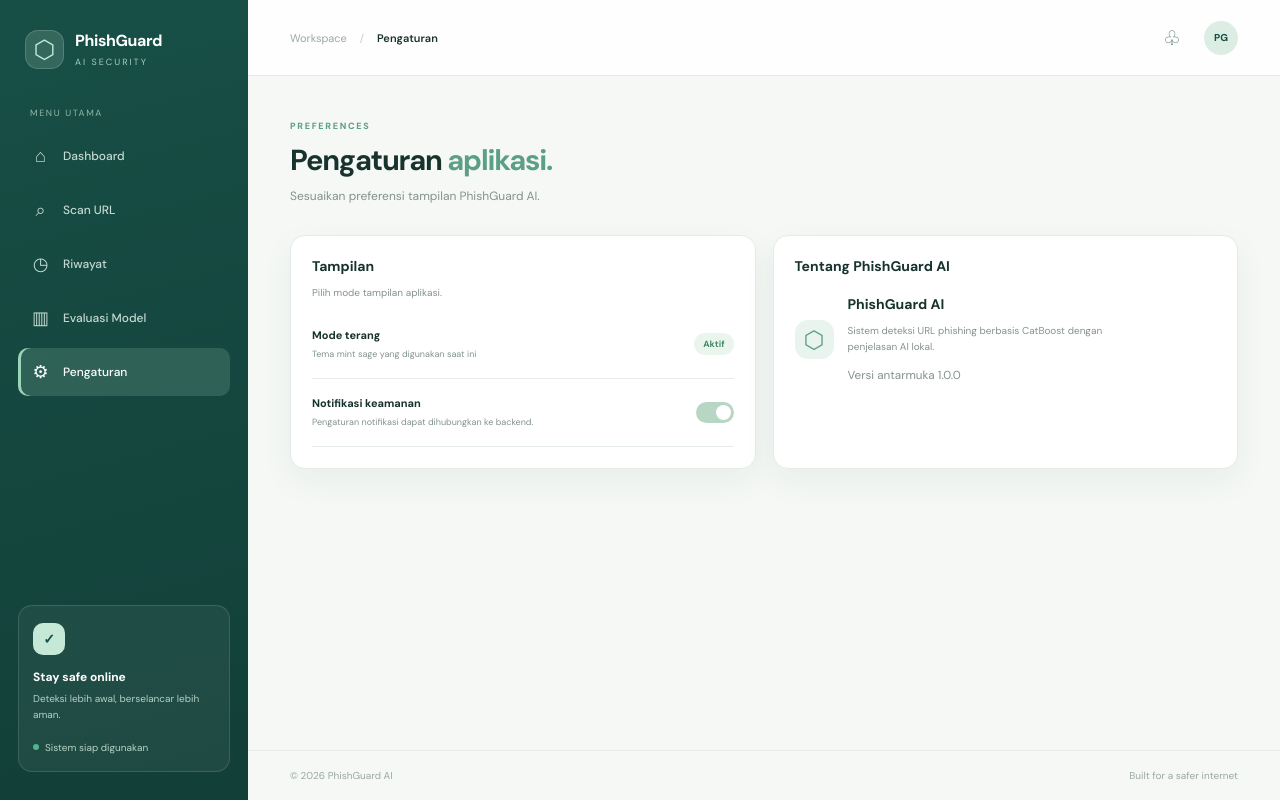
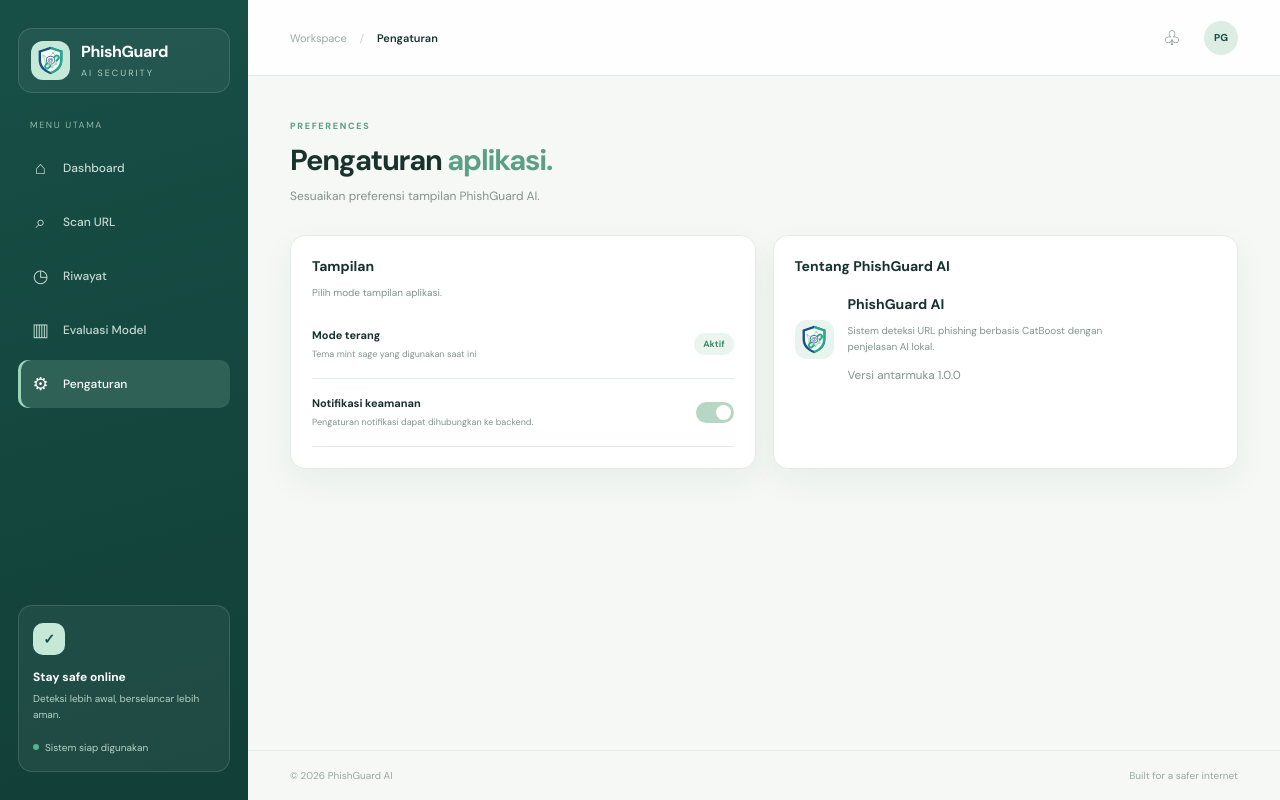
Before and after one commit to ariafahlevi/final_project_KI, a Flask app: page /settings in a window 1280 px wide. Run offline with Flask 3, Linux system fonts and the light colour scheme.

Commit message:
menambahkan logo website

```diff
--- /dev/null
+++ b/static/css/branding.css
@@ -0,0 +1,25 @@
+img.brand-mark {
+  flex: 0 0 39px;
+  object-fit: contain;
+  padding: 5px;
+  background: #c5e9d6;
+  border: 0;
+  border-radius: 12px;
+}
+
+.brand {
+  margin-bottom: 26px;
+  padding: 12px;
+  background: rgba(255, 255, 255, 0.055);
+  border: 1px solid rgba(255, 255, 255, 0.13);
+  border-radius: 14px;
+  color: #fff;
+}
+
+.brand b {
+  color: #fff;
+}
+
+.brand small {
+  color: #a9cfc0;
+}
--- a/templates/base.html
+++ b/templates/base.html
@@ -4,16 +4,18 @@
   <meta charset="utf-8">
   <meta name="viewport" content="width=device-width, initial-scale=1">
   <title>{% block title %}PhishGuard AI{% endblock %}</title>
+  <link rel="icon" type="image/svg+xml" href="{{ url_for('static', filename='img/phishguard-mark.svg') }}">
   <link rel="preconnect" href="https://fonts.googleapis.com">
   <link rel="preconnect" href="https://fonts.gstatic.com" crossorigin>
   <link href="https://fonts.googleapis.com/css2?family=DM+Sans:wght@400;500;600;700;800&display=swap" rel="stylesheet">
   <link rel="stylesheet" href="{{ url_for('static', filename='css/style.css') }}">
+  <link rel="stylesheet" href="{{ url_for('static', filename='css/branding.css') }}">
 </head>
 <body>
 <div class="app-shell">
   <aside class="sidebar" id="sidebar">
     <a class="brand" href="{{ url_for('dashboard') }}">
-      <span class="brand-mark">⬡</span>
+      <img class="brand-mark" src="{{ url_for('static', filename='img/phishguard-mark.svg') }}" alt="">
       <span><b>PhishGuard</b><small>AI SECURITY</small></span>
     </a>
     <div class="nav-label">MENU UTAMA</div>
--- a/templates/settings.html
+++ b/templates/settings.html
@@ -4,5 +4,5 @@
 <div class="page-intro"><div class="eyebrow">PREFERENCES</div><h1>Pengaturan <span>aplikasi.</span></h1><p class="muted">Sesuaikan preferensi tampilan PhishGuard AI.</p></div>
 <div class="settings-layout"><section class="panel settings-panel"><h3>Tampilan</h3><p class="muted">Pilih mode tampilan aplikasi.</p><div class="setting-row"><div><b>Mode terang</b><small class="muted">Tema mint sage yang digunakan saat ini</small></div><span class="tag safe-tag">Aktif</span></div>
 <div class="setting-row"><div><b>Notifikasi keamanan</b><small class="muted">Pengaturan notifikasi dapat dihubungkan ke backend.</small></div><label class="switch"><input type="checkbox" checked><span></span></label></div></section>
-<section class="panel settings-panel"><h3>Tentang PhishGuard AI</h3><div class="about-brand"><div class="brand-mark">⬡</div><div><b>PhishGuard AI</b><p class="muted">Sistem deteksi URL phishing berbasis CatBoost dengan penjelasan AI lokal.</p><small class="muted">Versi antarmuka 1.0.0</small></div></div></section></div>
+<section class="panel settings-panel"><h3>Tentang PhishGuard AI</h3><div class="about-brand"><img class="brand-mark" src="{{ url_for('static', filename='img/phishguard-mark.svg') }}" alt=""><div><b>PhishGuard AI</b><p class="muted">Sistem deteksi URL phishing berbasis CatBoost dengan penjelasan AI lokal.</p><small class="muted">Versi antarmuka 1.0.0</small></div></div></section></div>
 {% endblock %}
```
Also changed, not shown: static/img/phishguard-mark.svg (added).
